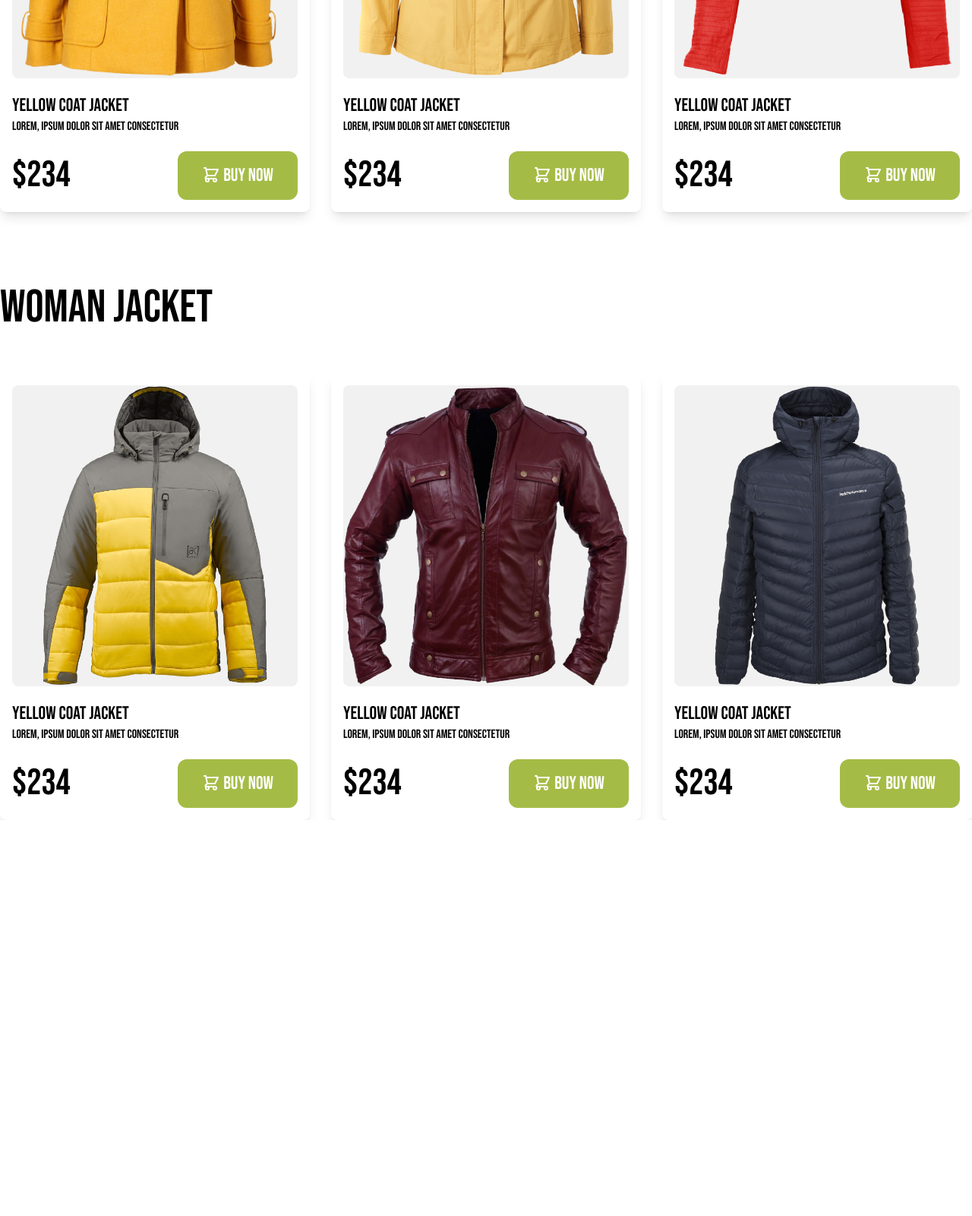
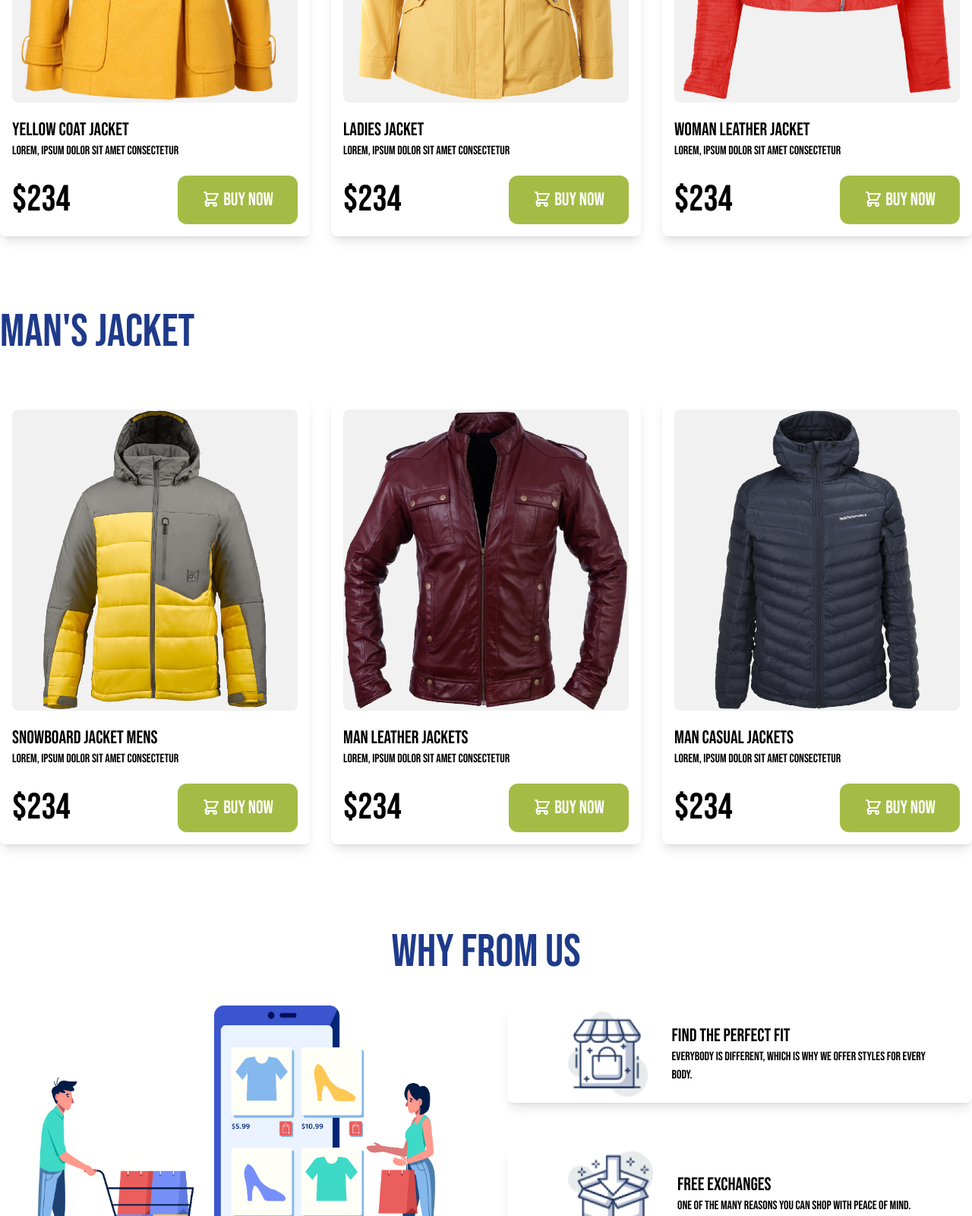
Before and after one commit to AlifSakib/penguin-fashion, a plain HTML site: page index.html in a window 1280 px wide. Shown: the part 1200-2800 px from the top of the page at 76% size. Before the commit the page ends 2279 px from the top, so only its background shows below. Drawn offline with nearby package versions, Linux system fonts and the light colour scheme.

```diff
--- a/index.html
+++ b/index.html
@@ -4,6 +4,8 @@
     <meta charset="UTF-8" />
     <meta http-equiv="X-UA-Compatible" content="IE=edge" />
     <meta name="viewport" content="width=device-width, initial-scale=1.0" />
+    <!-- ?Favicon -->
+    <link rel="shortcut icon" href="./icons/penguin.png" type="image/x-icon" />
     <!-- ?Plain Css -->
     <link rel="stylesheet" href="style.css" />
     <!-- ?Tailwind Css -->
@@ -22,10 +24,11 @@
       };
     </script>
 
-    <title>Document</title>
+    <title>Penguin Fashion</title>
   </head>
   <body>
     <header class="bg-penguin">
+      <!-- !Navbar and Logo -->
       <nav class="navbar flex justify-between pt-10">
         <div class="sm:pl-20">
           <img
@@ -43,6 +46,7 @@
           </ul>
         </div>
       </nav>
+      <!-- !Website Title -->
       <div class="top-section sm:flex justify-around items-center p-10">
         <div class="space-y-4">
           <span class="sm:text-6xl text-yellow-400">Be The Penguin</span> <br />
@@ -77,13 +81,14 @@
         </div>
       </div>
     </header>
-    <main class="container mx-auto mt-16">
-      <!-- !Womens Jacket -->
-      <h2 class="text-6xl uppercase">Woman Jacket</h2>
+    <main class="container mx-auto">
+      <!-- !Women's Jacket -->
+      <h2 class="text-6xl text-blue-900 uppercase pt-24">Woman Jacket</h2>
       <div class="flex justify-center items-center">
         <div
           class="women-jackets grid md:grid-cols-2 lg:grid-cols-3 gap-7 pt-14"
         >
+          <!-- !jacket-1 -->
           <div class="women-jacket p-4 space-y-5 shadow-lg rounded-lg">
             <div>
               <img
@@ -119,6 +124,7 @@
               </button>
             </div>
           </div>
+          <!-- !jacket-2 -->
           <div class="women-jacket p-4 space-y-5 shadow-lg rounded-lg">
             <div>
               <img
@@ -128,7 +134,7 @@
               />
             </div>
             <div>
-              <h3 class="text-2xl">Yellow Coat Jacket</h3>
+              <h3 class="text-2xl">Ladies Jacket</h3>
               <p>Lorem, ipsum dolor sit amet consectetur</p>
             </div>
             <div class="flex justify-between items-center">
@@ -154,6 +160,7 @@
               </button>
             </div>
           </div>
+          <!-- !jacket-3 -->
           <div class="women-jacket p-4 space-y-5 shadow-lg rounded-lg">
             <div>
               <img
@@ -163,7 +170,7 @@
               />
             </div>
             <div>
-              <h3 class="text-2xl">Yellow Coat Jacket</h3>
+              <h3 class="text-2xl">Woman Leather Jacket</h3>
               <p>Lorem, ipsum dolor sit amet consectetur</p>
             </div>
             <div class="flex justify-between items-center">
@@ -192,10 +199,11 @@
         </div>
       </div>
 
-      <!-- !Mens Jacket -->
-      <h2 class="text-6xl uppercase pt-24">Woman Jacket</h2>
+      <!-- !Mans Jacket -->
+      <h2 class="text-6xl text-blue-900 uppercase pt-24">Man's Jacket</h2>
 
       <div class="women-jackets grid md:grid-cols-2 lg:grid-cols-3 gap-7 pt-14">
+        <!-- !jacket-4 -->
         <div class="women-jacket p-4 space-y-5 shadow-lg rounded-lg">
           <div>
             <img
@@ -205,7 +213,7 @@
             />
           </div>
           <div>
-            <h3 class="text-2xl">Yellow Coat Jacket</h3>
+            <h3 class="text-2xl">Snowboard Jacket Mens</h3>
             <p>Lorem, ipsum dolor sit amet consectetur</p>
           </div>
           <div class="flex justify-between items-center">
@@ -231,6 +239,7 @@
             </button>
           </div>
         </div>
+        <!-- !jacket-5 -->
         <div class="women-jacket p-4 space-y-5 shadow-lg rounded-lg">
           <div>
             <img
@@ -240,7 +249,7 @@
             />
           </div>
           <div>
-            <h3 class="text-2xl">Yellow Coat Jacket</h3>
+            <h3 class="text-2xl">Man Leather Jackets</h3>
             <p>Lorem, ipsum dolor sit amet consectetur</p>
           </div>
           <div class="flex justify-between items-center">
@@ -266,6 +275,7 @@
             </button>
           </div>
         </div>
+        <!-- !jacket-6 -->
         <div class="women-jacket p-4 space-y-5 shadow-lg rounded-lg">
           <div>
             <img
@@ -275,7 +285,7 @@
             />
           </div>
           <div>
-            <h3 class="text-2xl">Yellow Coat Jacket</h3>
+            <h3 class="text-2xl">Man Casual Jackets</h3>
             <p>Lorem, ipsum dolor sit amet consectetur</p>
           </div>
           <div class="flex justify-between items-center">
@@ -302,6 +312,58 @@
           </div>
         </div>
       </div>
+      <!-- !Frequently ask Questions -->
+      <section class="last-section mt-28">
+        <h1 class="text-6xl text-blue-900 uppercase text-center">
+          Why From Us
+        </h1>
+        <div class="grid lg:grid-cols-2 md:grid-cols-1 gap-14 pt-10">
+          <div
+            class="h-32 flex items-center space-x-8 rounded-lg shadow-lg p-14 sm:order-2"
+          >
+            <div class="ml-6">
+              <img class="h-28 w-28" src="./images/house.png" alt="" />
+            </div>
+            <div>
+              <h1 class="text-2xl">Find the Perfect Fit</h1>
+              <p class="text-base">
+                Everybody is different, which is why we offer styles for every
+                body.
+              </p>
+            </div>
+          </div>
+          <div class="row-span-3 sm:order-1">
+            <img src="./images/shopping.png" alt="" />
+          </div>
+          <div
+            class="h-32 flex items-center space-x-8 rounded-lg shadow-lg p-14 sm:order-3"
+          >
+            <div class="ml-6">
+              <img class="h-28 w-28" src="./images/box.png" alt="" />
+            </div>
+            <div>
+              <h1 class="text-2xl">Free Exchanges</h1>
+              <p class="text-base">
+                One of the many reasons you can shop with peace of mind.
+              </p>
+            </div>
+          </div>
+          <div
+            class="h-32 flex items-center space-x-8 rounded-lg shadow-lg p-14 sm:order-4"
+          >
+            <div class="ml-6">
+              <img class="h-28 w-28" src="./images/question.png" alt="" />
+            </div>
+            <div>
+              <h1 class="text-2xl">Contact Our Seller</h1>
+              <p class="text-base">
+                They are here to help you. That's quite literally what we pay
+                them for.
+              </p>
+            </div>
+          </div>
+        </div>
+      </section>
     </main>
   </body>
 </html>
```
Also changed, not shown: icons/penguin.png (added).
